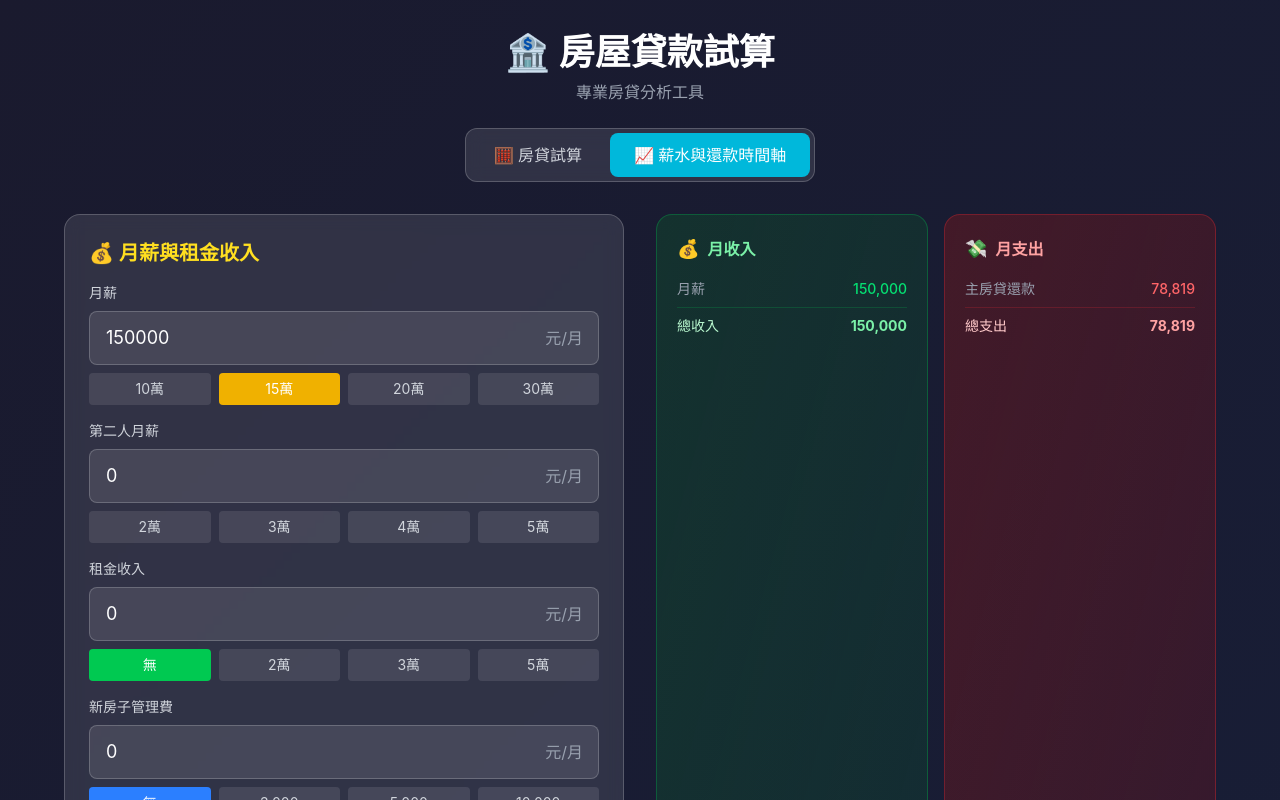
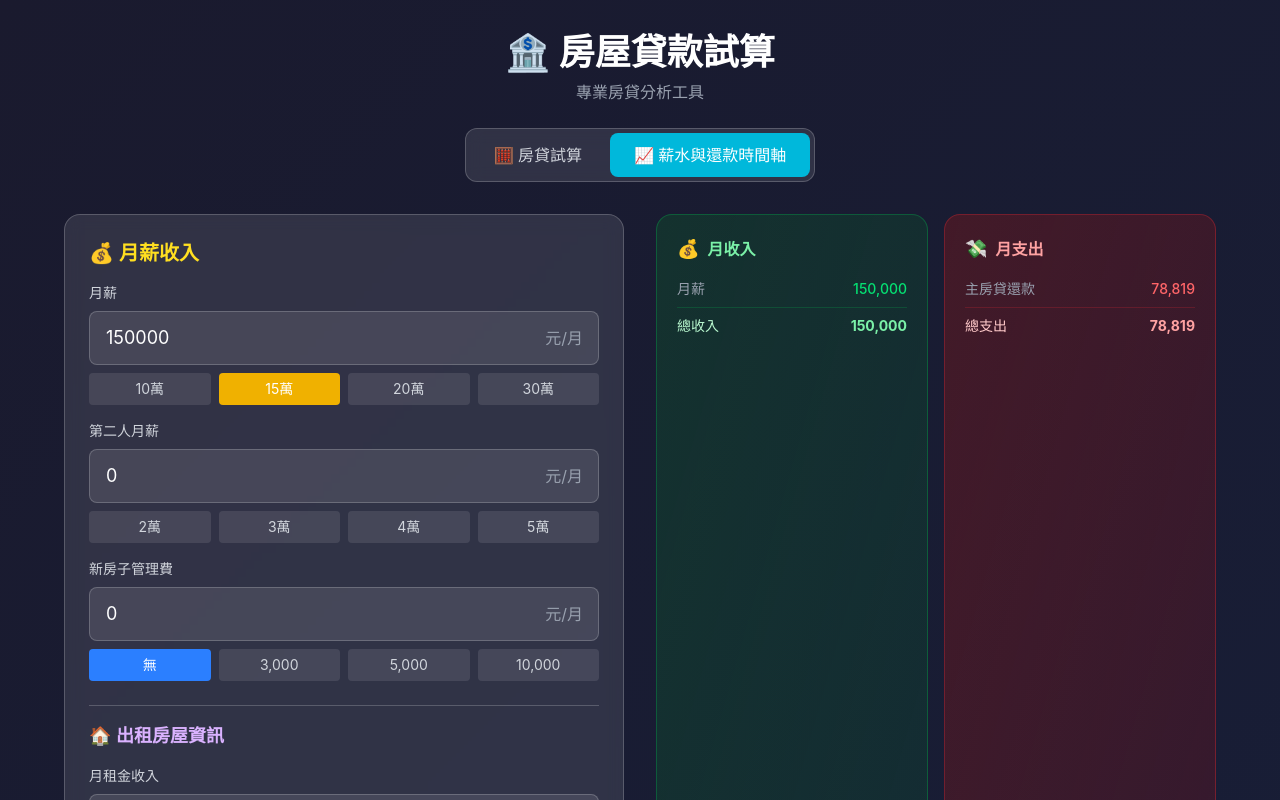
Before and after one commit to ericsopenclaw/mortgage-calculator, a React (Vite) app: page / in a window 1280 px wide. Both pictures are taken after a click on the button "📈 薪水與還款時間軸". Shown: the top 800 px of the page. Built offline with nearby package versions, Linux system fonts and the light colour scheme.

Commit message:
移除月薪區塊的租金收入輸入，改用出租房屋資訊計算淨租金收入

```diff
--- a/src/App.tsx
+++ b/src/App.tsx
@@ -131,7 +131,7 @@ function TimelineChart({
   view,
   monthlySalary,
   secondSalary,
-  monthlyRent,
+  netRentalIncome,
   totalMonths,
   graceMonths,
   loanType
@@ -141,7 +141,7 @@ function TimelineChart({
   view: TimelineView
   monthlySalary: number
   secondSalary: number
-  monthlyRent: number
+  netRentalIncome: number
   totalMonths: number
   graceMonths: number
   loanType: LoanType
@@ -156,7 +156,7 @@ function TimelineChart({
   const sampled = displaySchedule.filter((_, i) => i % step === 0 || i === displaySchedule.length - 1)
 
   if (view === 'salary-ratio') {
-    const totalIncome = monthlySalary + secondSalary + monthlyRent
+    const totalIncome = monthlySalary + secondSalary + netRentalIncome
     if (!totalIncome) return null
 
     return (
@@ -401,7 +401,6 @@ export default function App() {
   const [activeTab, setActiveTab] = useState<'calculator' | 'timeline'>('calculator')
   const [monthlySalary, setMonthlySalary] = useState(150000)
   const [secondSalary, setSecondSalary] = useState(0)
-  const [monthlyRent, setMonthlyRent] = useState(0)
   const [timelineView, setTimelineView] = useState<TimelineView>('principal-interest')
   const [rentalProperty, setRentalProperty] = useState<RentalPropertyInfo>({
     rentIncome: 0,
@@ -425,8 +424,8 @@ export default function App() {
     ? calculateRentalMortgage(rentalProperty.remainingPrincipal, rentalProperty.annualRate, rentalProperty.remainingYears)
     : 0
   const netRentalIncome = rentalProperty.rentIncome - rentalMonthlyPayment
-  const totalIncome = monthlySalary + secondSalary + (netRentalIncome > 0 ? netRentalIncome : 0)
-  const disposableIncome = totalIncome - result.monthlyPayment - rentalMonthlyPayment - newHouseManagementFee
+  const totalIncome = monthlySalary + secondSalary + netRentalIncome
+  const disposableIncome = totalIncome - result.monthlyPayment - newHouseManagementFee
   const salaryRatio = totalIncome > 0 ? (result.monthlyPayment / totalIncome) * 100 : 0
   const paidAmount = loanAmount - (result.schedule[result.schedule.length - 1]?.balance || 0)
   const repaymentProgress = loanAmount > 0 ? paidAmount / loanAmount : 0
@@ -784,9 +783,9 @@ export default function App() {
             <div className="grid lg:grid-cols-2 gap-8">
               {/* Left: Salary Input & Key Stats */}
               <div className="space-y-6">
-                {/* 月薪與租金輸入 */}
+                {/* 月薪輸入 */}
                 <div className="bg-white/10 backdrop-blur rounded-2xl p-6 border border-white/20">
-                  <h2 className="text-xl font-semibold mb-4 text-yellow-300">💰 月薪與租金收入</h2>
+                  <h2 className="text-xl font-semibold mb-4 text-yellow-300">💰 月薪收入</h2>
                   <div className="space-y-4">
                     <div>
                       <label className="block text-sm text-gray-300 mb-2">月薪</label>
@@ -839,33 +838,6 @@ export default function App() {
                             }`}
                           >
                             {s >= 10000 ? `${s / 10000}萬` : s}
-                          </button>
-                        ))}
-                      </div>
-                    </div>
-                    <div>
-                      <label className="block text-sm text-gray-300 mb-2">租金收入</label>
-                      <div className="relative">
-                        <input
-                          type="number"
-                          value={monthlyRent}
-                          onChange={(e) => setMonthlyRent(Number(e.target.value))}
-                          className="w-full bg-white/10 border border-white/20 rounded-lg px-4 py-3 text-white text-lg focus:outline-none focus:border-green-400"
-                        />
-                        <span className="absolute right-4 top-1/2 -translate-y-1/2 text-gray-400">元/月</span>
-                      </div>
-                      <div className="flex gap-2 mt-2">
-                        {[0, 20000, 30000, 50000].map((r) => (
-                          <button
-                            key={r}
-                            onClick={() => setMonthlyRent(r)}
-                            className={`flex-1 py-1.5 rounded text-sm transition-all ${
-                              monthlyRent === r
-                                ? 'bg-green-500 text-white'
-                                : 'bg-white/10 text-gray-300 hover:bg-white/20'
-                            }`}
-                          >
-                            {r === 0 ? '無' : `${r / 10000}萬`}
                           </button>
                         ))}
                       </div>
@@ -1010,12 +982,14 @@ export default function App() {
                           <span className="text-gray-300">租金收入</span>
                           <span className="text-green-400 font-medium">+{formatCurrency(rentalProperty.rentIncome)}</span>
                         </div>
+                        {rentalMonthlyPayment > 0 && (
                           <div className="flex justify-between items-center py-2 px-3 bg-white/5 rounded-lg">
                             <span className="text-gray-300">出租房貸還款</span>
                             <span className={rentalMonthlyPayment > rentalProperty.rentIncome ? 'text-red-400' : 'text-orange-400'}>
                               -{formatCurrency(rentalMonthlyPayment)}
                             </span>
                           </div>
+                        )}
                         <div className={`flex justify-between items-center py-2 px-3 rounded-lg border ${
                           netRentalIncome < 0
                             ? 'bg-red-500/20 border-red-500/40'
@@ -1110,13 +1084,14 @@ export default function App() {
 
                   {/* 收支概覽（兩欄卡片） */}
                   {(() => {
-                    const totalIncome = monthlySalary + secondSalary + monthlyRent
-                    const rentalMonthlyPayment = rentalProperty.remainingPrincipal > 0 && rentalProperty.remainingYears > 0
+                    const localRentalMonthlyPayment = rentalProperty.remainingPrincipal > 0 && rentalProperty.remainingYears > 0
                       ? calculateRentalMortgage(rentalProperty.remainingPrincipal, rentalProperty.annualRate, rentalProperty.remainingYears)
                       : 0
-                    const totalExpense = result.monthlyPayment + rentalMonthlyPayment + newHouseManagementFee
-                    const disposable = totalIncome - totalExpense
-                    const expenseRatio = totalIncome > 0 ? (totalExpense / totalIncome) * 100 : 0
+                    const localNetRentalIncome = rentalProperty.rentIncome - localRentalMonthlyPayment
+                    const localTotalIncome = monthlySalary + secondSalary + localNetRentalIncome
+                    const totalExpense = result.monthlyPayment + newHouseManagementFee
+                    const disposable = localTotalIncome - totalExpense
+                    const expenseRatio = localTotalIncome > 0 ? (totalExpense / localTotalIncome) * 100 : 0
 
                     return (
                       <div className="grid grid-cols-2 gap-4">
@@ -1131,10 +1106,10 @@ export default function App() {
                               <span className="text-gray-400">月薪</span>
                               <span className="text-green-400 font-medium">{formatNumber(monthlySalary)}</span>
                             </div>
-                            {monthlyRent > 0 && (
+                            {localNetRentalIncome !== 0 && (
                               <div className="flex justify-between">
                                 <span className="text-gray-400">租金淨收入</span>
-                                <span className="text-green-400 font-medium">{formatNumber(monthlyRent)}</span>
+                                <span className={`font-medium ${localNetRentalIncome >= 0 ? 'text-green-400' : 'text-red-400'}`}>{localNetRentalIncome >= 0 ? '' : '-'}{formatNumber(Math.abs(localNetRentalIncome))}</span>
                               </div>
                             )}
                             {secondSalary > 0 && (
@@ -1145,7 +1120,7 @@ export default function App() {
                             )}
                             <div className="flex justify-between pt-2 border-t border-green-500/20">
                               <span className="text-green-200 font-medium">總收入</span>
-                              <span className="text-green-300 font-bold">{formatNumber(totalIncome)}</span>
+                              <span className="text-green-300 font-bold">{formatNumber(localTotalIncome)}</span>
                             </div>
                           </div>
                         </div>
@@ -1161,12 +1136,7 @@ export default function App() {
                               <span className="text-gray-400">主房貸還款</span>
                               <span className="text-red-400 font-medium">{formatNumber(result.monthlyPayment)}</span>
                             </div>
-                            {rentalProperty.remainingPrincipal > 0 && rentalProperty.remainingYears > 0 && rentalMonthlyPayment > 0 && (
-                              <div className="flex justify-between">
-                                <span className="text-gray-400">出租房還款</span>
-                                <span className="text-red-400 font-medium">{formatNumber(rentalMonthlyPayment)}</span>
-                              </div>
-                            )}
+
                             {newHouseManagementFee > 0 && (
                               <div className="flex justify-between">
                                 <span className="text-gray-400">新房子管理費</span>
@@ -1249,7 +1219,7 @@ export default function App() {
                     view={timelineView}
                     monthlySalary={monthlySalary}
                     secondSalary={secondSalary}
-                    monthlyRent={monthlyRent}
+                    netRentalIncome={netRentalIncome}
                     totalMonths={totalMonths}
                     graceMonths={graceMonths}
                     loanType={loanType}
```
Lines whose indentation alone changed are shown as unchanged.
